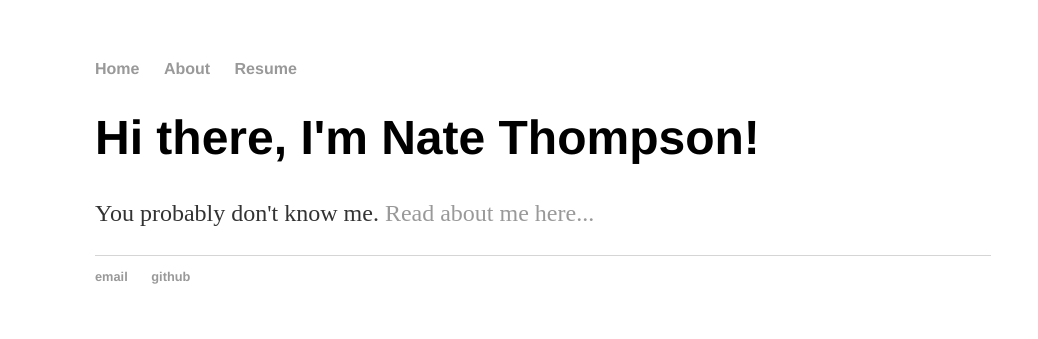
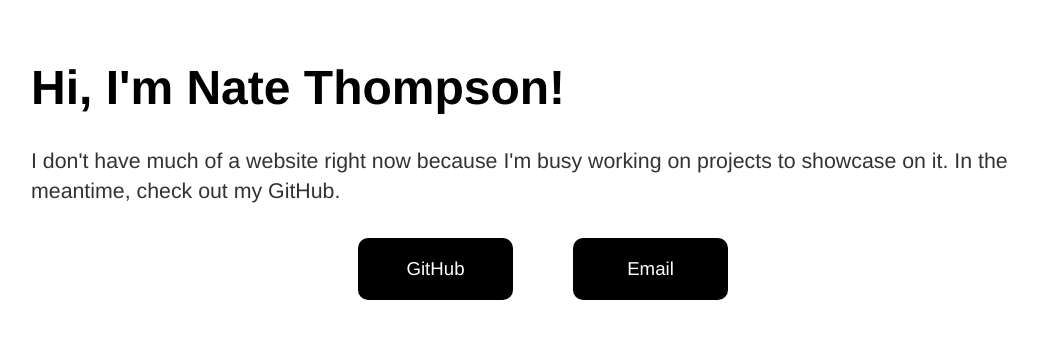
Before and after one commit to thompsonate/natethompson.io, a Jekyll site: the page built from index.html, in a window 1280 px wide. Shown: the top 339 px of the page, without its empty margins (97-1135 px from the left). Built offline with Jekyll 4.4.1, drawn with Linux system fonts in a browser that asks for light colours.

Commit message:
Completed a barebones site with links to GitHub and Email

```diff
--- a/_layouts/default.html
+++ b/_layouts/default.html
@@ -5,24 +5,21 @@
 			<!-- link to main stylesheet -->
 			<link rel="stylesheet" type="text/css" href="/css/main.css">
 		</head>
-		<body>
+		<!-- <header>
 			<nav>
 	    		<ul>
 	        		<li><a href="/">Home</a></li>
 		        	<li><a href="/about">About</a></li>
 	        		<li><a href="/resume">Resume</a></li>
+							<li><a href="http://github.com/thompsonate">GitHub</a></li>
 	    		</ul>
 			</nav>
+		</header> -->
+		<body>
 			<div class="container">
 
 			{{ content }}
 
 			</div><!-- /.container -->
-			<footer>
-	    		<ul>
-	        		<li><a href="mailto:nate@natethompson.io">email</a></li>
-	        		<li><a href="https://github.com/thompsonate">github</a></li>
-				</ul>
-			</footer>
 		</body>
 	</html>
--- a/css/main.css
+++ b/css/main.css
@@ -1,12 +1,42 @@
 body {
+    font-family:'Helvetica', 'Arial', 'Sans-Serif';
     margin: 60px auto;
-    width: 70%;
+    width: 80%;
+}
+.mainButtons {
+    /*padding-left: 10%;
+    padding-right: 10%;*/
+    text-align: center;
+    display: inline;
+    font-family:'Helvetica', 'Arial', 'Sans-Serif';
+    display: flex;
+    flex-direction: row;
+    flex-wrap: wrap;
+    justify-content: center;
+
+}
+.mainButtons a {
+    font-size: 14pt;
+    background-color: #000000;
+    border-radius: 10px;
+    transition: .2s;
+    padding: 20px 40px 20px 40px;
+    margin: 10px 30px 10px 30px;
+}
+.mainButtons a:hover {
+    background-color: #333333;
+    transition: .2s;
+}
+.width-150px {
+    width: 75px;
+    display: inline-block;
 }
 nav ul, footer ul {
     font-family:'Helvetica', 'Arial', 'Sans-Serif';
     padding: 0px;
     list-style: none;
     font-weight: bold;
+
 }
 nav ul li, footer ul li {
     display: inline;
@@ -14,17 +44,15 @@ nav ul li, footer ul li {
 }
 a {
     text-decoration: none;
-    color: #999;
+    color: white;
 }
-a:hover {
-    text-decoration: underline;
-}
+
 h1 {
     font-size: 3em;
     font-family:'Helvetica', 'Arial', 'Sans-Serif';
 }
 p {
-    font-size: 1.5em;
+    font-size: 16pt;
     line-height: 1.4em;
     color: #333;
 }
--- a/index.html
+++ b/index.html
@@ -3,6 +3,12 @@ layout: default
 title: Nate Thompson
 ---
 <div class="blurb">
-	<h1>Hi there, I'm Nate Thompson!</h1>
-	<p>You probably don't know me. <a href="/about">Read about me here...</a></p>
-</div><!-- /.blurb -->
+	<h1>Hi, I'm Nate Thompson!</h1>
+	<p>I don't have much of a website right now because I'm busy working on projects to showcase on it. In the meantime, check out my GitHub.</p>
+
+	<section class="mainButtons">
+		<a class="mainButtons width-150px" href="http://github.com/thompsonate">GitHub</a>
+		<a class="mainButtons width-150px" href="mailto:nate@natethompson.io">Email</a>
+		<!-- <a class="mainButtons width-150px" href="/resume">Resume</a> -->
+	</section>
+</div>
```
Also changed, not shown: about/index.html (deleted, +0 -8 lines).
